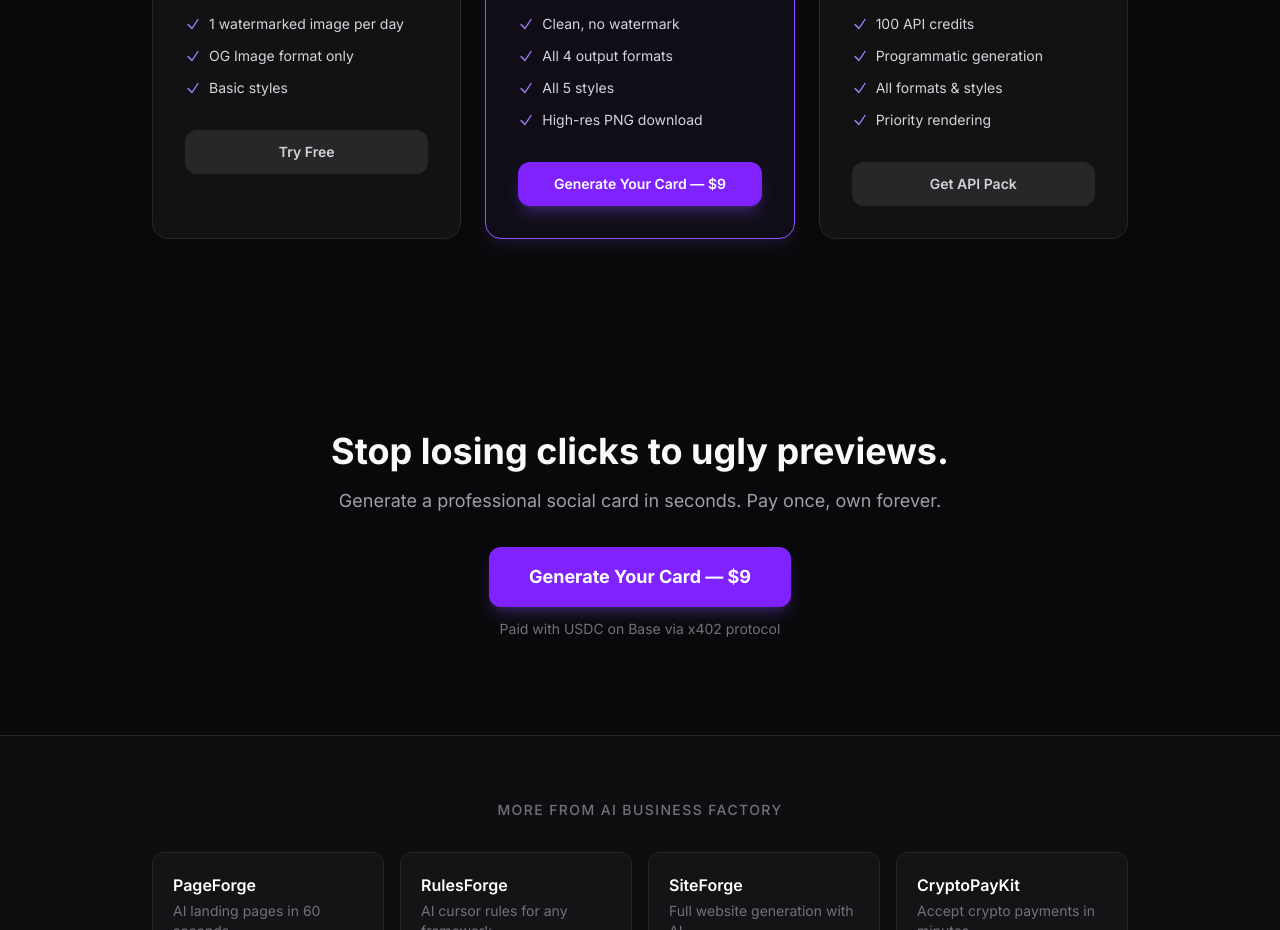
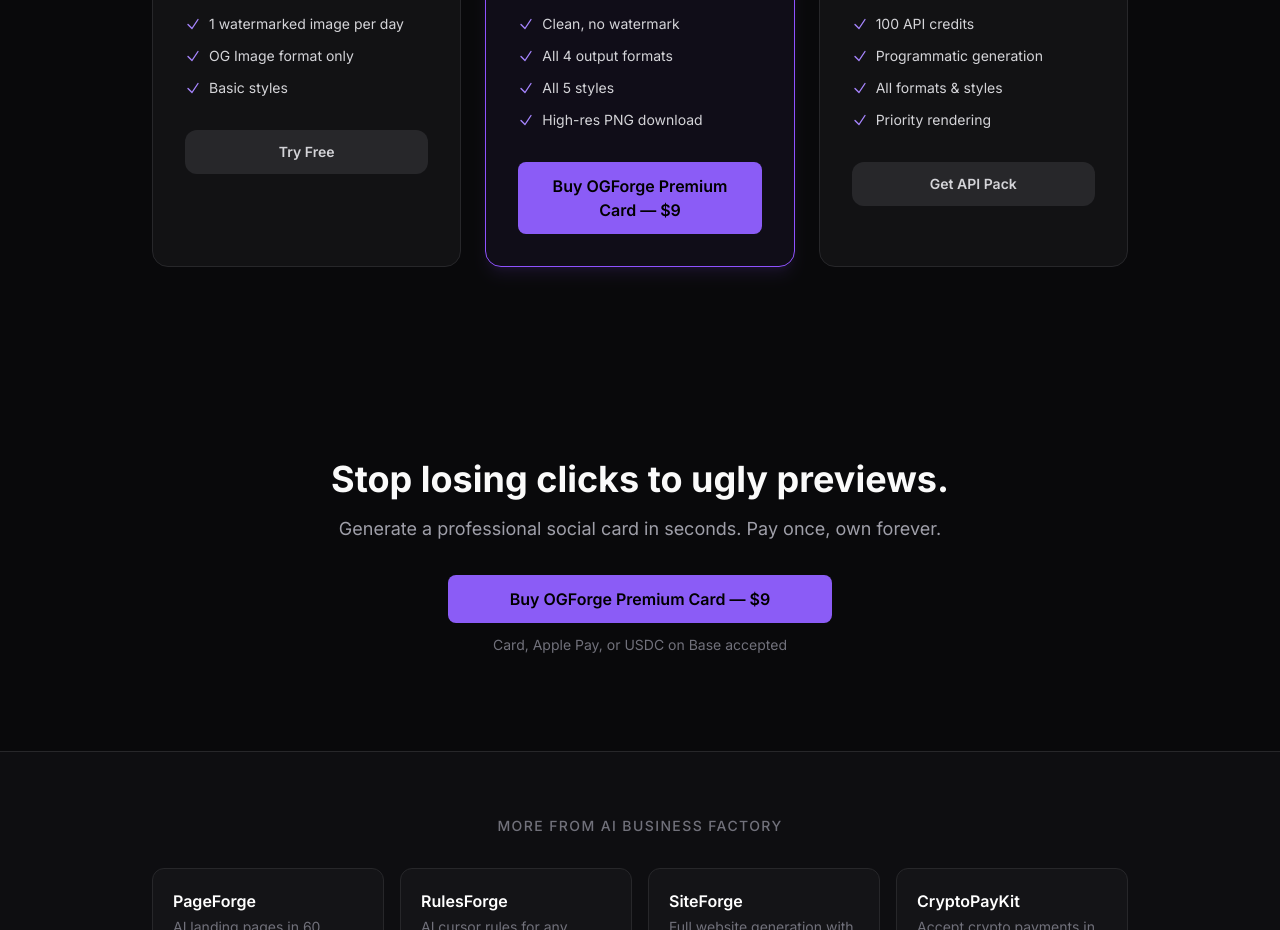
Before and after one commit to keyflowcoreg/ogforge, a Next.js app: page / in a window 1280 px wide. Shown: the part 2620-3550 px from the top of the page. Built offline with nearby package versions, Linux system fonts and the light colour scheme.

Commit message:
feat: PayNow autonomous checkout (Coinbase Onramp + USDC)

```diff
--- a/app/page.tsx
+++ b/app/page.tsx
@@ -3,7 +3,7 @@
 import { useState } from "react";
 import { useRouter } from "next/navigation";
 import { motion } from "framer-motion";
-import { X402Checkout } from "@/components/x402/X402Checkout";
+import { PayNow } from "@/components/paynow";
 
 const PRESET_COLORS = [
   { name: "Violet", hex: "#8b5cf6" },
@@ -499,21 +499,15 @@ export default function Home() {
                 ))}
               </ul>
               {plan.highlighted ? (
-                <X402Checkout
-                  endpoint="/api/generate"
-                  method="POST"
+                <div className="mt-8">
+                  <PayNow
                     productName="OGForge Premium Card"
-                  price="$9"
-                  description="Clean, high-res social card. No watermark. All 4 formats and 5 styles included."
+                    price={9}
+                    description="Clean, high-res social card. No watermark. All formats and styles."
                     onSuccess={() => router.push("/success")}
                     accentColor="#8b5cf6"
-                >
-                  <button
-                    className="mt-8 w-full rounded-xl py-3 text-sm font-semibold transition bg-violet-600 text-white shadow-lg shadow-violet-500/25 hover:bg-violet-500"
-                  >
-                    {plan.cta}
-                  </button>
-                </X402Checkout>
+                  />
+                </div>
               ) : (
                 <button
                   className="mt-8 w-full rounded-xl py-3 text-sm font-semibold transition bg-zinc-800 text-zinc-300 hover:bg-zinc-700 hover:text-white"
@@ -541,21 +535,17 @@ export default function Home() {
             Generate a professional social card in seconds. Pay once, own
             forever.
           </p>
-          <X402Checkout
-            endpoint="/api/generate"
-            method="POST"
+          <div className="mt-8 max-w-sm mx-auto">
+            <PayNow
               productName="OGForge Premium Card"
-            price="$9"
-            description="Clean, high-res social card. No watermark. All 4 formats and 5 styles included."
+              price={9}
+              description="Clean, high-res social card. No watermark. All formats and styles."
               onSuccess={() => router.push("/success")}
               accentColor="#8b5cf6"
-          >
-            <button className="mt-8 rounded-xl bg-violet-600 px-10 py-4 text-lg font-bold text-white shadow-lg shadow-violet-500/25 transition hover:bg-violet-500 hover:shadow-violet-500/40">
-              Generate Your Card — $9
-            </button>
-          </X402Checkout>
+            />
+          </div>
           <p className="mt-3 text-sm text-zinc-500">
-            Paid with USDC on Base via x402 protocol
+            Card, Apple Pay, or USDC on Base accepted
           </p>
         </motion.div>
       </section>
--- /dev/null
+++ b/components/paynow/PayNow.tsx
@@ -0,0 +1,140 @@
+'use client'
+import { useState } from 'react'
+
+const WALLET = '0xCc97e4579eeE0281947F15B027f8Cad022933d7e'
+
+interface PayNowProps {
+  productName: string
+  price: number // USD
+  description: string
+  onSuccess?: () => void
+  accentColor?: string
+}
+
+export function PayNow({ productName, price, description, onSuccess, accentColor = '#10b981' }: PayNowProps) {
+  const [method, setMethod] = useState<'card' | 'usdc'>('card')
+  const [showModal, setShowModal] = useState(false)
+  const [status, setStatus] = useState<'idle' | 'pending' | 'success'>('idle')
+
+  // Coinbase Onramp URL -- opens Coinbase's hosted checkout
+  // User buys exactly $X of USDC, which is sent to our wallet
+  const coinbaseOnrampUrl = `https://pay.coinbase.com/buy/select-asset?appId=standalone&defaultExperience=buy&destinationWallets=[{"address":"${WALLET}","assets":["USDC"],"supportedNetworks":["base"]}]&defaultAsset=USDC&defaultPaymentMethod=CARD&presetFiatAmount=${price}&fiatCurrency=USD`
+
+  return (
+    <>
+      <button onClick={() => setShowModal(true)} className="w-full">
+        <div className="w-full rounded-lg py-3 px-6 font-semibold text-center text-black"
+             style={{ backgroundColor: accentColor }}>
+          Buy {productName} — ${price}
+        </div>
+      </button>
+
+      {showModal && (
+        <div className="fixed inset-0 z-50 flex items-center justify-center bg-black/70 backdrop-blur-sm"
+             onClick={(e) => e.target === e.currentTarget && setShowModal(false)}>
+          <div className="bg-zinc-900 border border-zinc-700 rounded-2xl p-6 max-w-md w-full mx-4 shadow-2xl">
+            {/* Header */}
+            <div className="flex items-center justify-between mb-6">
+              <div>
+                <h3 className="text-lg font-bold text-white">{productName}</h3>
+                <p className="text-sm text-zinc-400">{description}</p>
+              </div>
+              <button onClick={() => setShowModal(false)} className="text-zinc-500 hover:text-white text-xl">&times;</button>
+            </div>
+
+            {/* Price */}
+            <div className="text-center mb-6">
+              <span className="text-4xl font-bold text-white">${price}</span>
+              <span className="text-zinc-400 ml-2">USD</span>
+            </div>
+
+            {/* Payment method toggle */}
+            <div className="flex rounded-lg border border-zinc-700 overflow-hidden mb-6">
+              <button onClick={() => setMethod('card')}
+                className={`flex-1 py-2.5 text-sm font-medium transition-colors ${
+                  method === 'card' ? 'bg-zinc-800 text-white' : 'text-zinc-400'
+                }`}>
+                Card / Apple Pay
+              </button>
+              <button onClick={() => setMethod('usdc')}
+                className={`flex-1 py-2.5 text-sm font-medium transition-colors ${
+                  method === 'usdc' ? 'bg-zinc-800 text-white' : 'text-zinc-400'
+                }`}>
+                USDC Direct
+              </button>
+            </div>
+
+            {method === 'card' ? (
+              <div className="space-y-4">
+                <p className="text-sm text-zinc-400 text-center">
+                  Pay with credit card, debit card, or Apple Pay via Coinbase
+                </p>
+                <a
+                  href={coinbaseOnrampUrl}
+                  target="_blank"
+                  rel="noopener"
+                  className="block w-full rounded-lg py-3 text-center font-semibold text-black"
+                  style={{ backgroundColor: accentColor }}
+                  onClick={() => setStatus('pending')}
+                >
+                  Pay ${price} with Card
+                </a>
+                <p className="text-xs text-zinc-500 text-center">
+                  Secure payment via Coinbase. Visa, Mastercard, Apple Pay supported.
+                </p>
+
+                {status === 'pending' && (
+                  <div className="rounded-lg border border-amber-500/30 bg-amber-500/10 p-4 text-center">
+                    <p className="text-sm text-amber-400 font-medium">Payment window opened</p>
+                    <p className="text-xs text-zinc-400 mt-1">After completing payment, click below:</p>
+                    <button
+                      onClick={() => { setStatus('success'); onSuccess?.(); setShowModal(false); }}
+                      className="mt-3 rounded-lg bg-emerald-500 px-6 py-2 text-sm font-semibold text-black"
+                    >
+                      I've completed the payment
+                    </button>
+                  </div>
+                )}
+              </div>
+            ) : (
+              <div className="space-y-4">
+                <p className="text-sm text-zinc-400 text-center">
+                  Send exactly <span className="text-white font-bold">${price} USDC</span> on Base network
+                </p>
+                <div className="rounded-lg border border-zinc-700 bg-zinc-800 p-4">
+                  <p className="text-xs text-zinc-500 mb-1">Send to this address:</p>
+                  <div className="flex items-center gap-2">
+                    <code className="text-xs text-cyan-400 font-mono break-all">{WALLET}</code>
+                    <button
+                      onClick={() => navigator.clipboard.writeText(WALLET)}
+                      className="shrink-0 text-xs text-zinc-400 hover:text-white border border-zinc-600 rounded px-2 py-1"
+                    >
+                      Copy
+                    </button>
+                  </div>
+                  <div className="mt-2 flex gap-2">
+                    <span className="text-xs bg-blue-500/20 text-blue-400 px-2 py-0.5 rounded">Base Network</span>
+                    <span className="text-xs bg-emerald-500/20 text-emerald-400 px-2 py-0.5 rounded">USDC</span>
+                  </div>
+                </div>
+                <button
+                  onClick={() => { setStatus('success'); onSuccess?.(); setShowModal(false); }}
+                  className="w-full rounded-lg border-2 border-emerald-500 py-3 text-sm font-semibold text-emerald-400 hover:bg-emerald-500/10"
+                >
+                  I've sent the payment
+                </button>
+              </div>
+            )}
+
+            {/* Trust signals */}
+            <div className="mt-6 pt-4 border-t border-zinc-800 flex items-center justify-center gap-4 text-xs text-zinc-500">
+              <span>Secure</span>
+              <span>Instant delivery</span>
+              <span>No chargebacks</span>
+            </div>
+          </div>
+        </div>
+      )}
+    </>
+  )
+}
--- /dev/null
+++ b/components/paynow/index.ts
@@ -0,0 +1 @@
+export { PayNow } from './PayNow'
```
Lines whose indentation alone changed are shown as unchanged.
